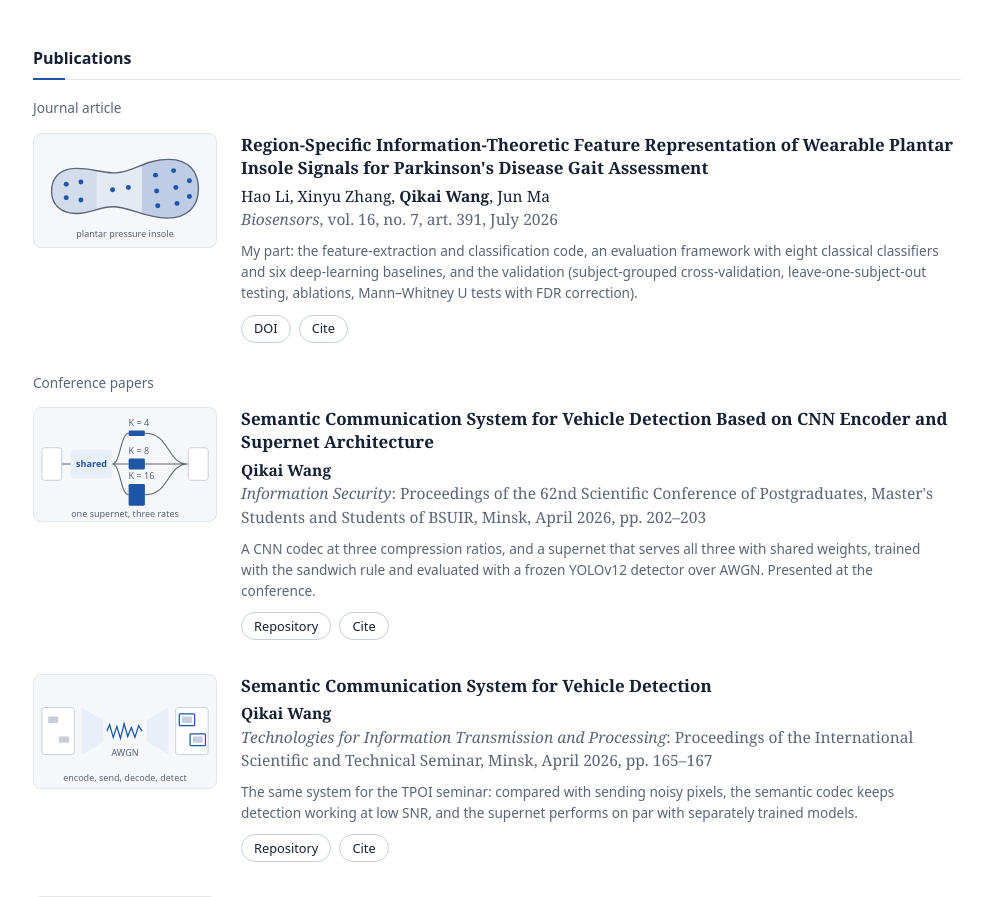
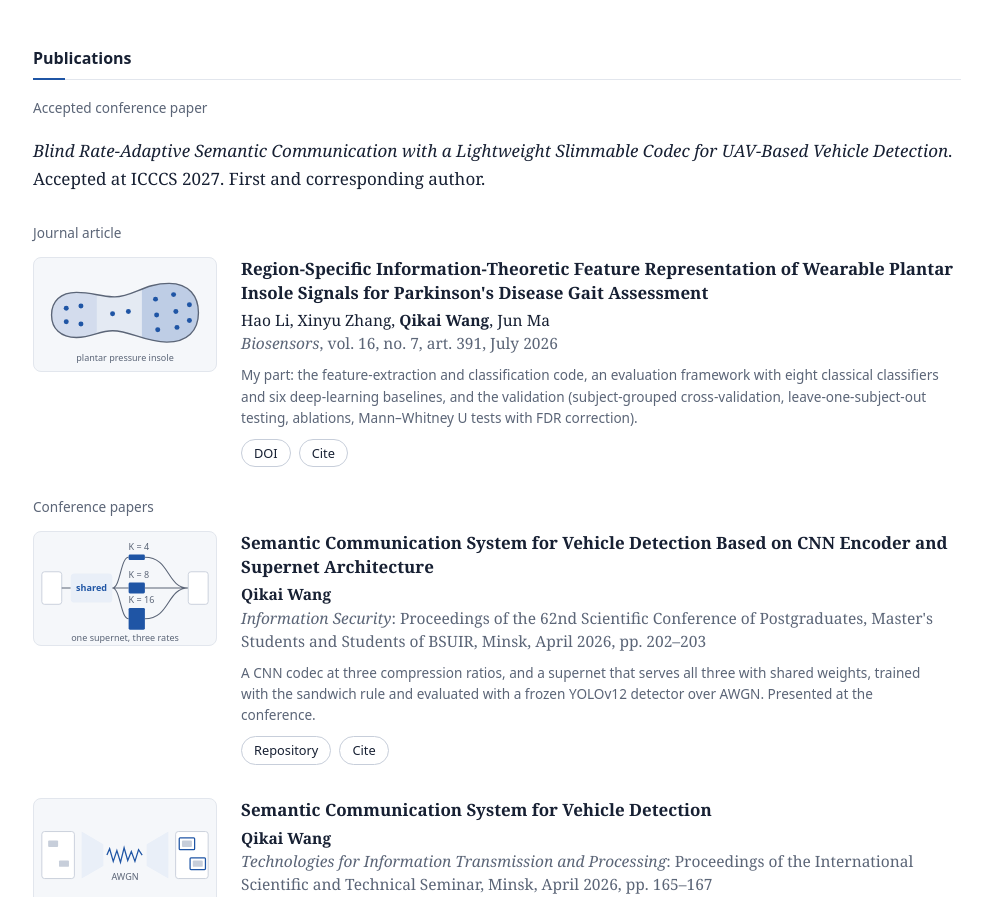
Before and after one commit to wangqikai741-ctrl/wangqikai741-ctrl.github.io, a plain HTML site: page index.html in a window 1280 px wide. Shown: the part 1859-2756 px from the top of the page, without its empty margins (143-1135 px from the left). Drawn offline with Linux system fonts and the light colour scheme.

Commit message:
Add ICCCS 2027 accepted paper to publications

```diff
--- a/index.html
+++ b/index.html
@@ -409,6 +409,10 @@
   <section id="pubs" aria-labelledby="pubs-h">
     <h2 id="pubs-h">Publications</h2>
 
+    <div class="group">Accepted conference paper</div>
+    <p><em>Blind Rate-Adaptive Semantic Communication with a Lightweight Slimmable Codec for UAV-Based Vehicle Detection</em>.
+      Accepted at ICCCS 2027. First and corresponding author.</p>
+
     <div class="group">Journal article</div>
     <ul class="pubs">
       <li class="pub">
```
